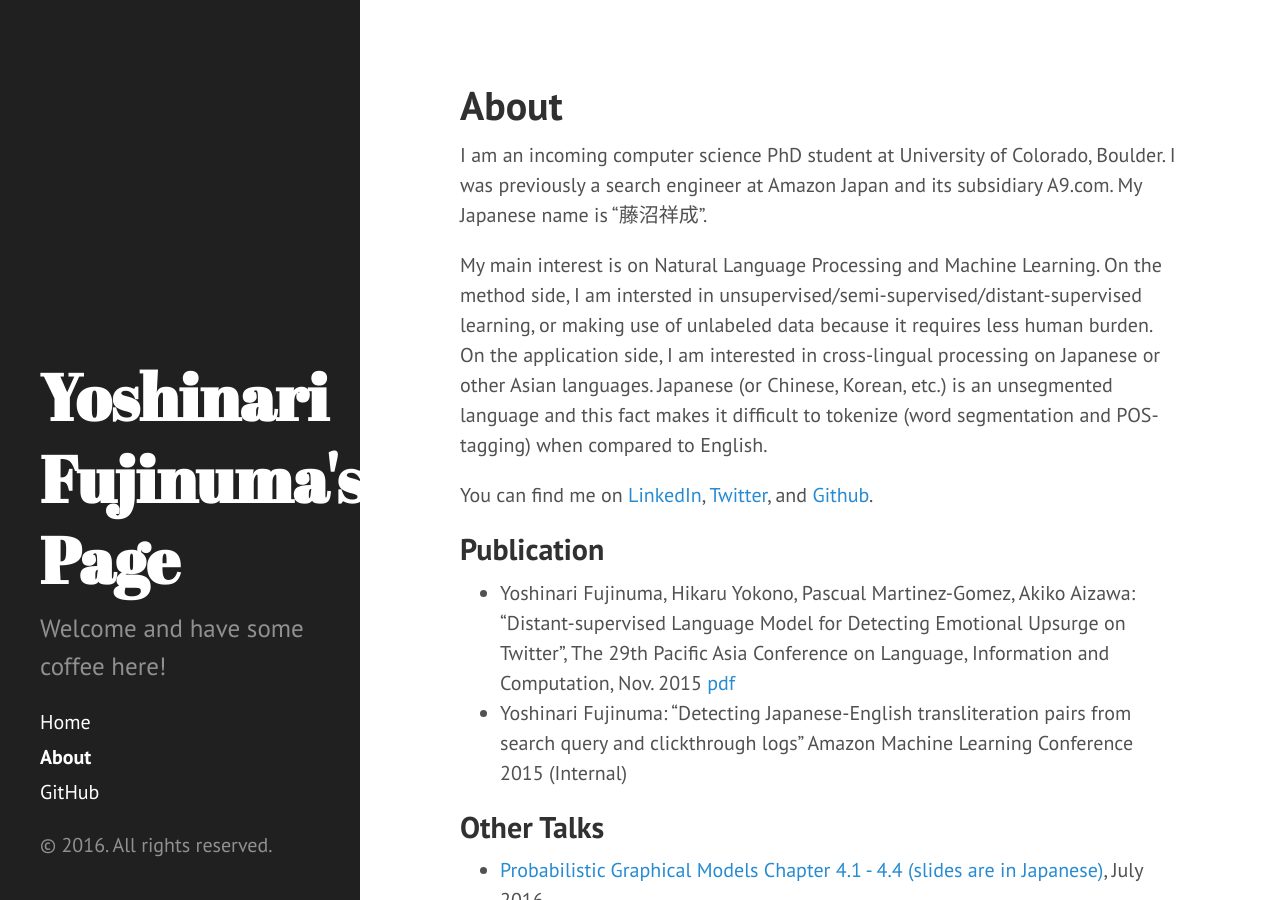
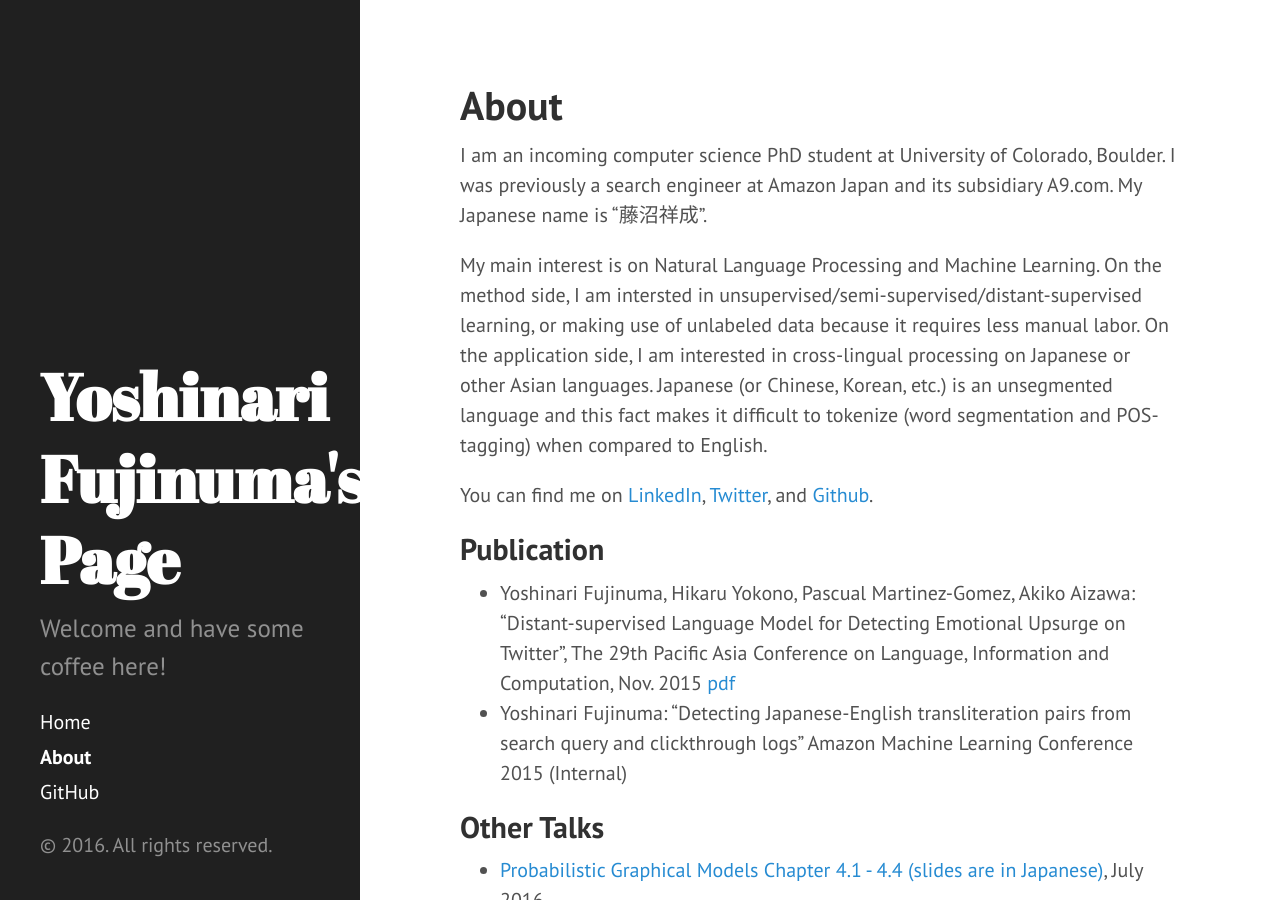
Before and after one commit to akkikiki/akkikiki.github.io, a Jekyll site: the page built from about.md, in a window 1280 px wide and 900 px high. Built offline with Jekyll 4.4.1, drawn with Linux system fonts in a browser that asks for light colours.

Commit message:
Word refactoring

```diff
--- a/about.md
+++ b/about.md
@@ -6,7 +6,7 @@
 I am an incoming computer science PhD student at University of Colorado, Boulder.
 I was previously a search engineer at Amazon Japan and its subsidiary A9.com. My Japanese name is "藤沼祥成".
 
-My main interest is on Natural Language Processing and Machine Learning. On the method side, I am intersted in unsupervised/semi-supervised/distant-supervised learning, or making use of unlabeled data because it requires less human burden. On the application side, I am interested in cross-lingual processing on Japanese or other Asian languages. Japanese (or Chinese, Korean, etc.) is an unsegmented language and this fact makes it difficult to tokenize (word segmentation and POS-tagging) when compared to English.
+My main interest is on Natural Language Processing and Machine Learning. On the method side, I am intersted in unsupervised/semi-supervised/distant-supervised learning, or making use of unlabeled data because it requires less manual labor. On the application side, I am interested in cross-lingual processing on Japanese or other Asian languages. Japanese (or Chinese, Korean, etc.) is an unsegmented language and this fact makes it difficult to tokenize (word segmentation and POS-tagging) when compared to English.
 
 You can find me on [LinkedIn](https://jp.linkedin.com/in/yoshinari-fujinuma-4b612959), [Twitter](https://twitter.com/akkikiki), and [Github](https://github.com/akkikiki).
 
```
